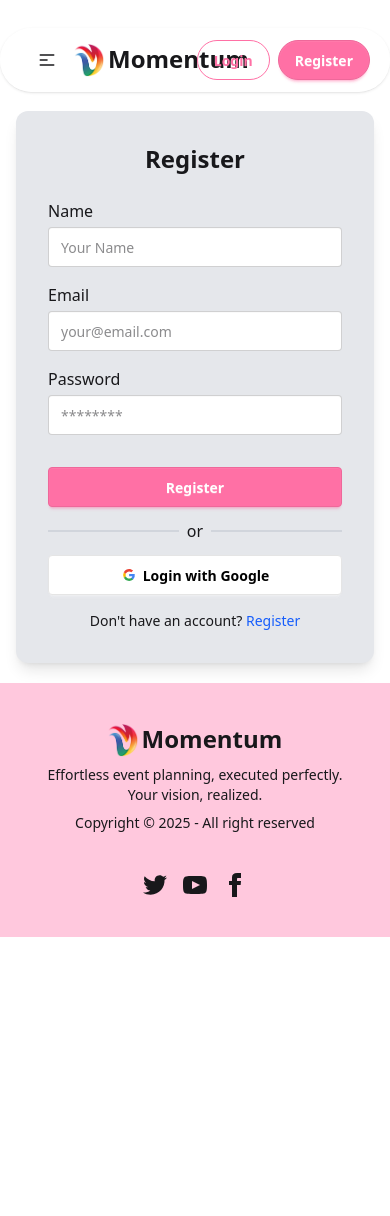
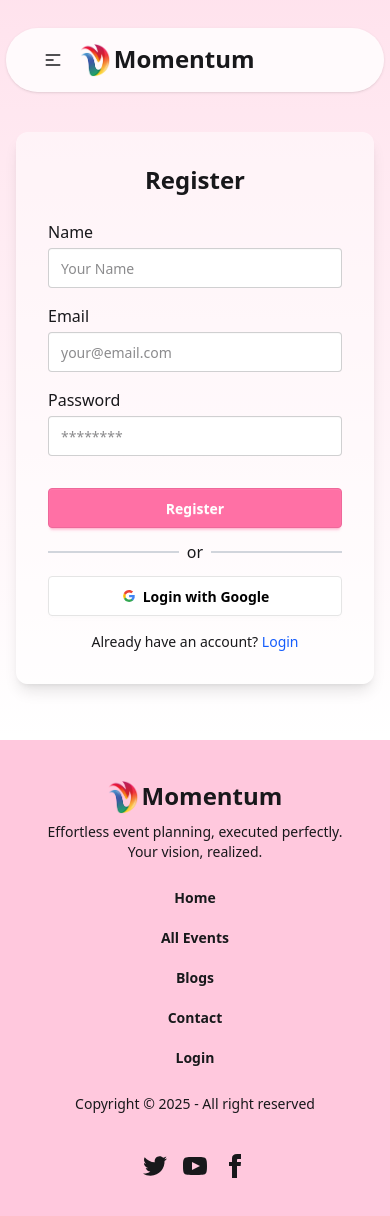
Before and after one commit to ts-webdev/momentum-client, a Next.js app: page /register in a window 390 px wide. Before the commit the page ends 937 px from the top, so only its background shows below. Built offline with nearby package versions, Linux system fonts and the light colour scheme; no server answers.

Commit message:
Complete All pages responsiveness and fix some problems

```diff
--- a/src/app/all-events/[id]/page.jsx
+++ b/src/app/all-events/[id]/page.jsx
@@ -17,7 +17,7 @@
     <div className="">
       {/* Title */}
       <div className="bg-linear-to-b from-[#BDE0FE] pt-40 pb-20 -mt-25">
-        <h1 className="text-5xl font-bold text-center">{event.title}</h1>
+        <h1 className="text-4xl sm:text-5xl font-bold text-center">{event.title}</h1>
         <div className="flex justify-center items-center gap-3 mt-10">
           <Link href="/">Home</Link>
 
@@ -29,9 +29,9 @@
       </div>
       {/* Description */}
       <div className="max-w-7xl mx-auto px-5 my-10">
-        <div className="flex gap-7 justify-between items-center">
+        <div className="flex flex-col md:flex-row gap-7 justify-between items-center">
           {/* image */}
-          <div className="w-1/2 ">
+          <div className="md:w-1/2 ">
             <Image
               src={event.imageURL}
               alt={event.title}
@@ -41,7 +41,7 @@
             />
           </div>
           {/* details */}
-          <div className="w-1/2">
+          <div className="md:w-1/2">
             <div className="flex justify-between items-center bg-[#FFC8DD] p-5 rounded-md">
                 <p className="bg-white p-3 rounded-md font-bold flex items-center text-primary">Price: <FaBangladeshiTakaSign className="ml-2" /> {event.price}</p>
               <div>
--- a/src/app/page.jsx
+++ b/src/app/page.jsx
@@ -1,3 +1,4 @@
+
 import About from "@/components/About";
 import Banner from "@/components/Banner";
 import EventOrganizer from "@/components/EventOrganizer";
--- a/src/app/register/page.jsx
+++ b/src/app/register/page.jsx
@@ -1,6 +1,7 @@
 "use client";
 
 import { signIn, useSession } from "next-auth/react";
+import Link from "next/link";
 
 export default function LoginPage() {
 
@@ -31,8 +32,8 @@
   }
 
   return (
-    <div className="min-h-[70vh] flex items-center justify-center p-4">
-      <div className="w-full max-w-md bg-gray-200 shadow-lg rounded-xl p-8">
+    <div className="min-h-[70vh] flex items-center bg-linear-to-b from-primary/20 pt-35 -mt-25 justify-center p-4">
+      <div className="w-full max-w-md bg-white/50 shadow-lg rounded-xl mb-10 p-8">
         <h2 className="text-2xl font-bold text-center mb-6">Register</h2>
 
         <form onSubmit={handleSubmit} className="space-y-4">
@@ -72,44 +73,15 @@
           <span>or</span>
           <div className="border h-0 w-1/2 border-gray-300"></div>
         </div>
-        <button
-          onClick={() => signIn("google")}
-          className="btn bg-white w-full text-black border-[#e5e5e5]"
-        >
-          <svg
-            aria-label="Google logo"
-            width="16"
-            height="16"
-            xmlns="http://www.w3.org/2000/svg"
-            viewBox="0 0 512 512"
-          >
-            <g>
-              <path d="m0 0H512V512H0" fill="#fff"></path>
-              <path
-                fill="#34a853"
-                d="M153 292c30 82 118 95 171 60h62v48A192 192 0 0190 341"
-              ></path>
-              <path
-                fill="#4285f4"
-                d="m386 400a140 175 0 0053-179H260v74h102q-7 37-38 57"
-              ></path>
-              <path
-                fill="#fbbc02"
-                d="m90 341a208 200 0 010-171l63 49q-12 37 0 73"
-              ></path>
-              <path
-                fill="#ea4335"
-                d="m153 219c22-69 116-109 179-50l55-54c-78-75-230-72-297 55"
-              ></path>
-            </g>
-          </svg>
-          Login with Google
-        </button>
+         <button onClick={() => signIn("google", { callbackUrl: "/?login=success" })} className="btn w-full bg-white text-black border-[#e5e5e5]">
+  <svg aria-label="Google logo" width="16" height="16" xmlns="http://www.w3.org/2000/svg" viewBox="0 0 512 512"><g><path d="m0 0H512V512H0" fill="#fff"></path><path fill="#34a853" d="M153 292c30 82 118 95 171 60h62v48A192 192 0 0190 341"></path><path fill="#4285f4" d="m386 400a140 175 0 0053-179H260v74h102q-7 37-38 57"></path><path fill="#fbbc02" d="m90 341a208 200 0 010-171l63 49q-12 37 0 73"></path><path fill="#ea4335" d="m153 219c22-69 116-109 179-50l55-54c-78-75-230-72-297 55"></path></g></svg>
+  Login with Google
+</button>
         <p className="text-sm text-center mt-4">
-          Don't have an account?{" "}
-          <a href="/register" className="text-blue-600 hover:underline">
-            Register
-          </a>
+          Already have an account?{" "}
+          <Link href="/login" className="text-blue-600 hover:underline">
+            Login
+          </Link>
         </p>
       </div>
     </div>
--- a/src/components/Banner.jsx
+++ b/src/components/Banner.jsx
@@ -4,10 +4,11 @@
 
 export default function Banner() {
   return (
-    <section className="min-h-[70vh] max-w-7xl mx-auto px-5">
-      <div className="flex justify-around flex-col-reverse lg:flex-row  pt-7 items-center">
+   <section className=" bg-linear-to-b from-primary/20 -mt-25 pt-25">
+     <div className="min-h-[70vh] max-w-7xl mx-auto px-5">
+      <div className="flex justify-around flex-col-reverse lg:flex-row  pt-15 items-center">
         <div className=" lg:w-2/3 relative">
-          <h1 className="lg:text-6xl text-5xl text-center lg:text-left lg:w-1/2 font-black text-primary">
+          <h1 className="lg:text-6xl text-4xl text-center lg:text-left lg:w-1/2 font-black text-primary">
             Creating Unforgettable Moments
           </h1>
           <p className="text-gray-500 text-center lg:text-left lg:w-2/3 mt-5">
@@ -29,6 +30,7 @@
           />
         </div>
       </div>
-    </section>
+    </div>
+   </section>
   );
 }
--- a/src/components/Footer.jsx
+++ b/src/components/Footer.jsx
@@ -1,5 +1,6 @@
 import Image from "next/image";
 import React from "react";
+import ActiveLink from "./ActiveLink";
 
 export default function Footer() {
   return (
@@ -17,8 +18,24 @@
         </a>
         <p>
           Effortless event planning, executed perfectly. Your vision, realized.
-
         </p>
+        <ul className="flex flex-col sm:flex-row my-2 items-center">
+          <li>
+            <ActiveLink href="/">Home</ActiveLink>
+          </li>
+          <li>
+            <ActiveLink href="/all-events">All Events</ActiveLink>
+          </li>
+          <li>
+            <ActiveLink href="/blogs">Blogs</ActiveLink>
+          </li>
+          <li>
+            <ActiveLink href="/contact">Contact</ActiveLink>
+          </li>
+          <li className="sm:hidden">
+            <ActiveLink href="/login">Login</ActiveLink>
+          </li>
+        </ul>
         <p>Copyright © {new Date().getFullYear()} - All right reserved</p>
       </aside>
       <nav>
--- a/src/components/Navbar.jsx
+++ b/src/components/Navbar.jsx
@@ -1,4 +1,4 @@
-"use client"
+"use client";
 import React from "react";
 import Image from "next/image";
 import ActiveLink from "./ActiveLink";
@@ -21,10 +21,14 @@
       <li>
         <ActiveLink href="/contact">Contact</ActiveLink>
       </li>
+      <li className="sm:hidden">
+        <ActiveLink href="/login">Login</ActiveLink>
+      </li>
     </>
   );
   return (
-    <div className="max-w-7xl mx-auto px-5 navbar sticky z-100 top-3 bg-white/90 mt-7 shadow-sm rounded-full">
+    <div className="max-w-7xl mx-auto sticky z-100 top-3 mt-7">
+      <div className="px-5  w-[97%] mx-auto  navbar bg-white/80  shadow-sm rounded-full">
         <div className="navbar-start">
           <div className="dropdown">
             <div tabIndex={0} role="button" className="btn btn-ghost lg:hidden">
@@ -67,17 +71,20 @@
         </div>
         {session ? (
           <div className="navbar-end">
-
             <div className="dropdown dropdown-end">
               <div
                 tabIndex={0}
                 role="button"
                 className="btn btn-ghost btn-circle avatar"
               >
-              <div className="w-10 rounded-full border" title={session.user.name}>
+                <div
+                  className="w-10 rounded-full border"
+                  title={session.user.name}
+                >
                   <Image
                     alt="User Photo"
-                  src={session?.user?.image}
+
+                    src={session.user.image ? `${session.user.image}` : "https://i.ibb.co.com/QjNbkCZ3/gray-male-head-placeholder-vecto.png" }
                     width={200}
                     height={100}
                   />
@@ -93,22 +100,31 @@
                   </Link>
                 </li>
                 <li>
-                <Link href='/manage'>Manage Events </Link>
+                  <Link href="/manage">Manage Events </Link>
                 </li>
-              <li onClick={()=>signOut()}>
+                <li onClick={() => signOut()}>
                   <a>Logout</a>
                 </li>
               </ul>
             </div>
           </div>
         ) : (
-        <div className="navbar-end">
-          <Link href="/login" className="btn btn-outline btn-primary rounded-full">Login</Link>
-          <Link href="/register" className="btn btn-primary text-white ml-2 rounded-full">
+          <div className="hidden sm:inline-flex navbar-end">
+            <Link
+              href="/login"
+              className="btn btn-outline btn-primary rounded-full"
+            >
+              Login
+            </Link>
+            <Link
+              href="/register"
+              className="btn btn-primary text-white ml-2 rounded-full"
+            >
               Register
             </Link>
           </div>
         )}
       </div>
+    </div>
   );
 }
--- a/src/components/WhatWeOffer.jsx
+++ b/src/components/WhatWeOffer.jsx
@@ -9,9 +9,9 @@
   const events = await res.json()
   return (
     <div className="my-48 max-w-7xl mx-auto px-5">
-      <h2 className="text-secondary text-2xl text-center font-semibold">What We Offer</h2>
+      <h2 className="text-secondary text-2xl text-center font-semibold">Recent Events</h2>
       <h1 className="lg:text-4xl text-3xl text-center font-bold lg:w-1/2 mx-auto mt-4">
-        Our Wedding Event Management Services Include
+        Our Recent Wedding Event Management Services
       </h1>
       <div className="hidden lg:block mt-10">
         <Marquee className="py-3 grid grid-cols-3 gap-10" pauseOnHover={true}>
```
Also changed, not shown: src/app/login/page.jsx (+13 -11 lines), src/components/About.jsx (+29 -12 lines), src/components/EventOrganizer.jsx (+8 -4 lines). Lines whose indentation alone changed are shown as unchanged.
